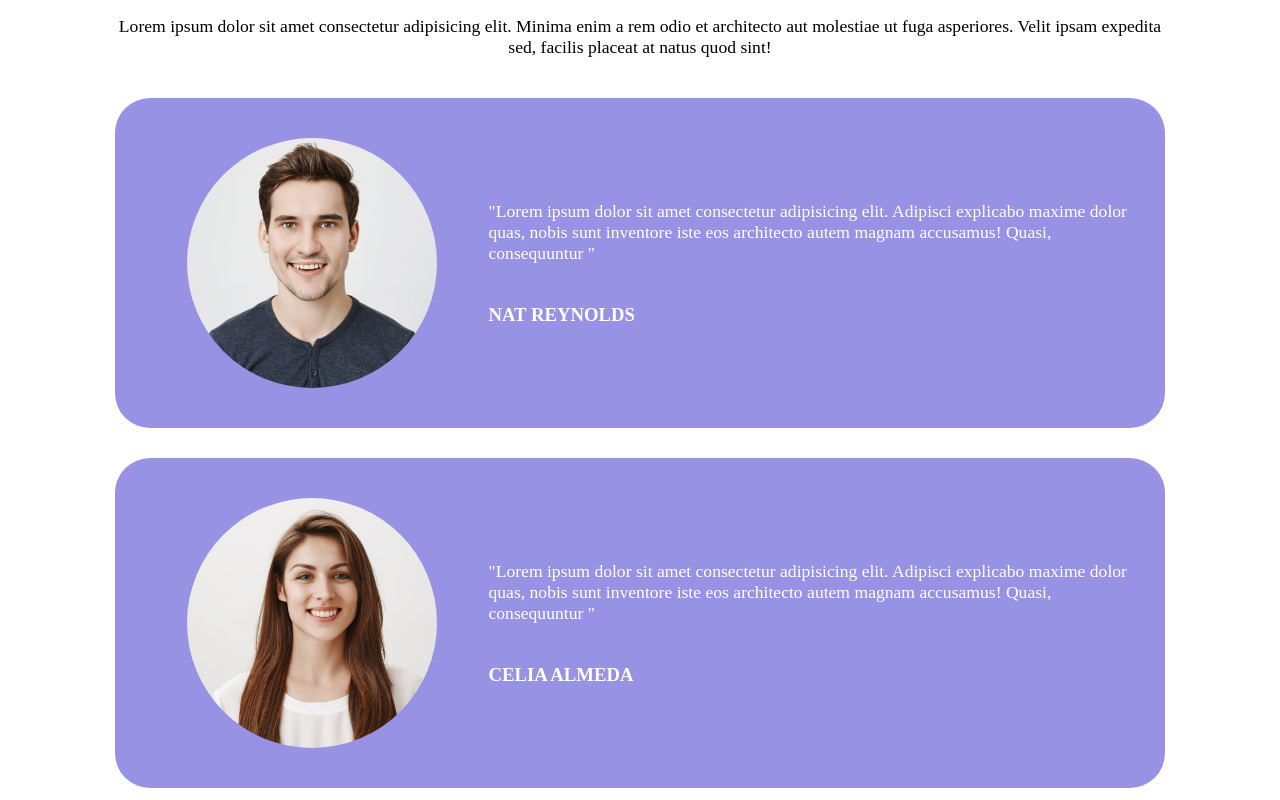
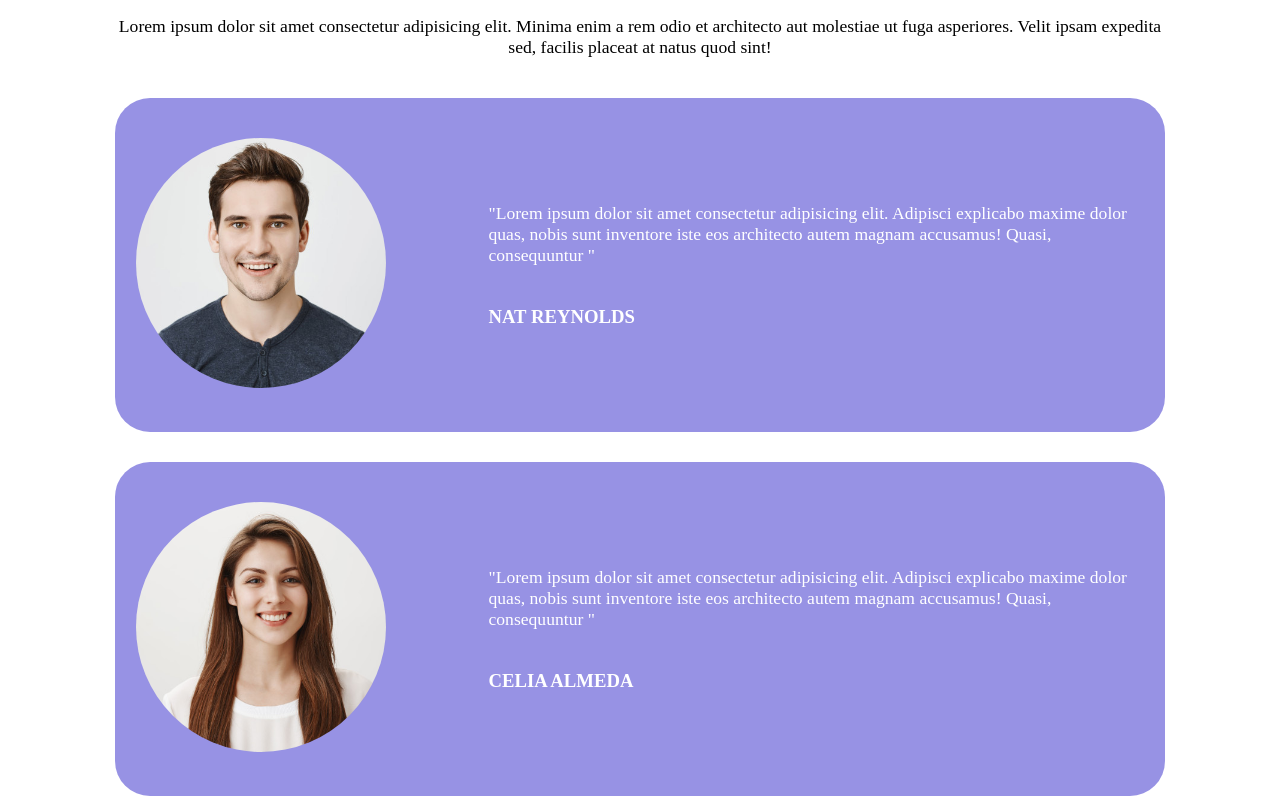
Before and after one commit to jiemarabanzado/htmlcss-responsive-layout, a plain HTML site: page index.html in a window 1280 px wide. Shown: the part 1800-2600 px from the top of the page. Drawn offline with Linux system fonts and the light colour scheme.

Commit message:
correzione foto

```diff
--- a/style.css
+++ b/style.css
@@ -201,19 +201,11 @@ header{
     font-size: 1.1rem;
     margin-bottom: 40px;
 }
-.person{
-  max-width: 250px;
-  height: 250px;
-  overflow: hidden;
-  border-radius: 50%;
-  display: flex;
-  justify-content: center;
-  flex-direction: row;
-  margin: auto;
-  margin-bottom: 40px;
-}
 .person-img{
-    width: 500px;
+    width: 250px;
+    height: 250px;
+    object-fit: cover;
+    border-radius: 50%;
 }
 
 .testimonial-card{
@@ -280,12 +272,6 @@ header{
 .left-about p{
     margin-bottom: 50px;
 }
-.person-about{
-   width: 200px;
-   height: 200px;
-   border-radius: 50%;
-   overflow: hidden;
-}
 .img-icon{
     position: relative;
     width: 200px;
@@ -300,6 +286,9 @@ header{
 }
 .about-img{
     width: 200px;
+    height: 200px;
+    object-fit: cover;
+    border-radius: 50%;
 }
 .right-about h3{
     font-size: 2rem;
```
